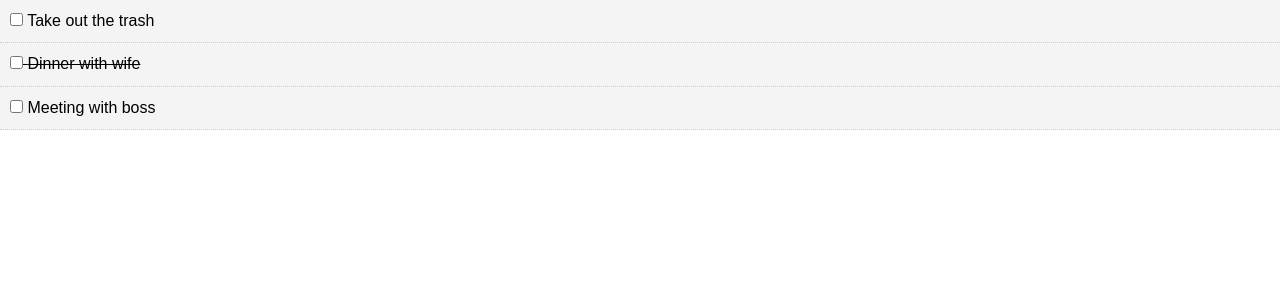
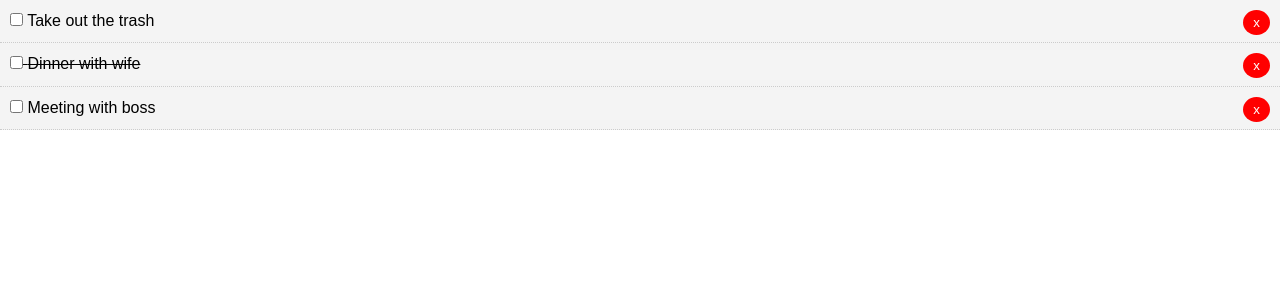
Before and after one commit to Tduncan14/reacttodolist, a React (Create React App) app: page / in a window 1280 px wide. Shown: the top 300 px of the page. Built offline with nearby package versions, Linux system fonts and the light colour scheme.

Commit message:
keep moving forward you great software engineer

```diff
--- a/src/App.js
+++ b/src/App.js
@@ -23,6 +23,7 @@ class App extends Component {
     ]
   }
 
+  // Toggle complete method
   markComplete = (id) =>{
      this.setState({
        todos: this.state.todos.map(todo =>{
--- a/src/components/Todoitem.js
+++ b/src/components/Todoitem.js
@@ -35,7 +35,9 @@ export class TodoItem extends Component {
         return(
             <div style={this.getStyle()}>
            <p><input type="checkbox" onChange={this.props.markComplete.bind(this,id)}/>{' '}
-           {title}</p>
+           {title}
+           <button style={btnStyle}>x</button></p>
+
 
             </div>
         )
@@ -47,6 +49,15 @@ TodoItem.propTypes= {
 }
 
 // you can also use variables
+const btnStyle ={
+    background:'#ff0000',
+    color:'#fff',
+    border: 'none',
+    padding:'5px 10px',
+    borderRadius:'50%',
+    cursor:'pointer',
+    float:'right'
+}
 
 
 
```
